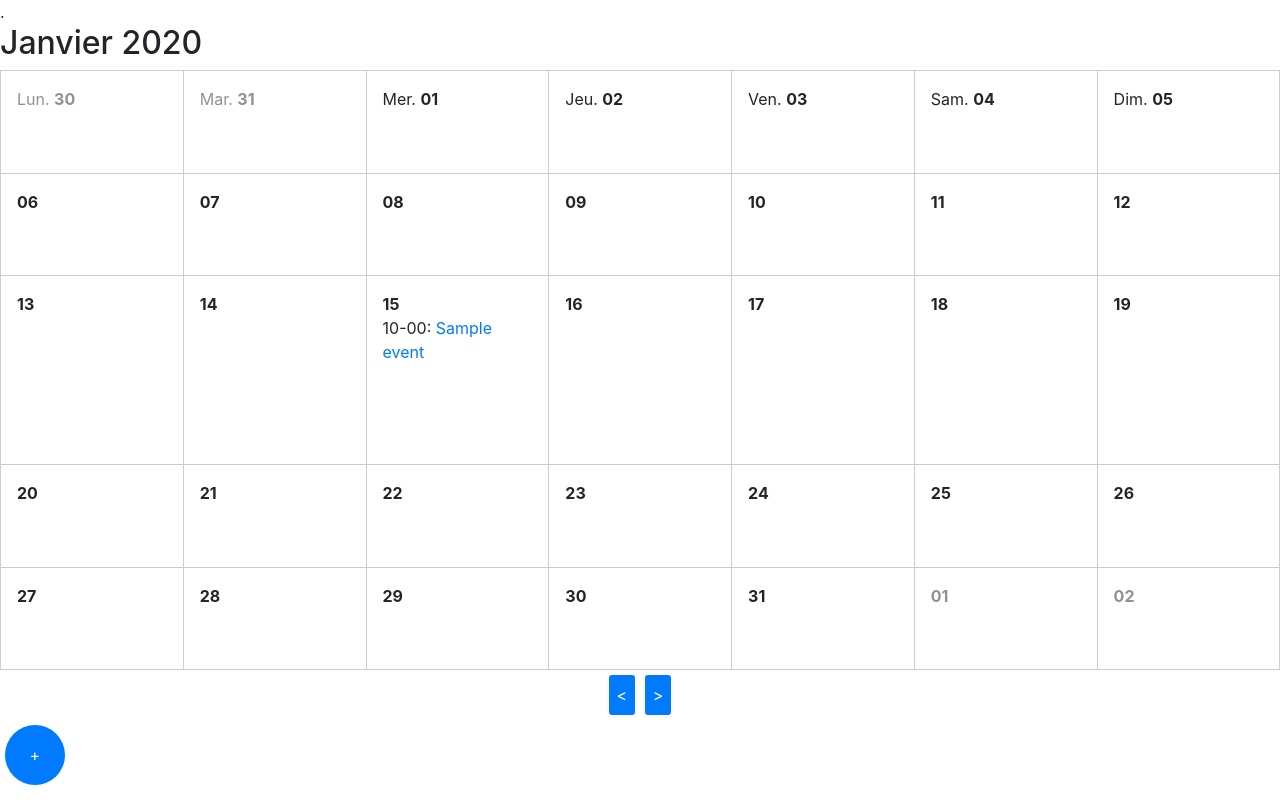
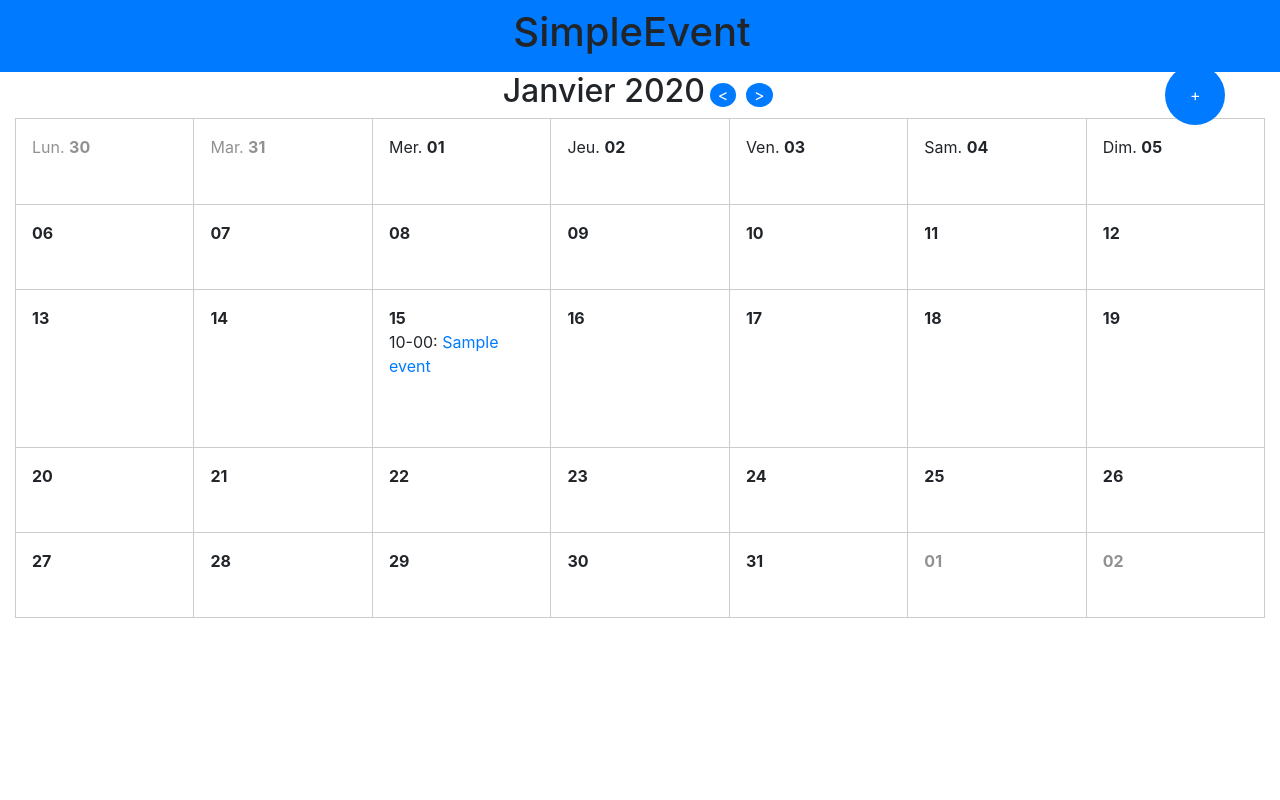
Before and after one commit to benFrom09/SimpleEvent, a PHP site: page / in a window 1280 px wide. Run offline with PHP 8.4, Linux system fonts and the light colour scheme; tables that the repository leaves empty or names only in its code hold one stand-in row (values such as "Sample post").

Commit message:
base simple events

```diff
--- a/public/calendar.css
+++ b/public/calendar.css
@@ -1,6 +1,14 @@
 .w-100 {
     width:100%;
-    height: calc(100vh - 200px);
+    height: calc(100vh - 300px);
+}
+
+.calendar-flex {
+    display:flex;
+    flex-direction: row-reverse;
+    align-items: center;
+    justify-content: center;
+
 }
 
 .calendar td {
@@ -23,6 +31,7 @@
 
 .calendar-btn {
     padding: 0.5rem;
+    line-height: 0.5rem;
     border-radius: 3px;
     background:#007bff;
     color:#fff;
@@ -30,6 +39,10 @@
     text-decoration: none;
 
     box-shadow: 0 6px 10px 0 #0000001a,0 1px 0 #0000001a,0 3px -2px #0003;
+}
+
+.round {
+    border-radius: 50%;
 }
 
 .calendar-btn-add {
@@ -42,6 +55,10 @@
     text-align:center;
 
     text-decoration: none;
+
+    position:absolute;
+    top:60px;
+    right: 50px;
 }
 
 .calendar-btn:hover {
--- a/public/index.php
+++ b/public/index.php
@@ -44,11 +44,8 @@ elseif ($p === "add") {
         $validator = new EventPostValidator();
          $errors = $validator->validate($data);
          if(empty($errors)) {
-            $event->setName($data['name']);
-            $event->setDescription($data['description']);
-            $event->setStartTime(DateTime::createFromFormat('Y-m-d H:i',$data['date'] . " " . $data['start_time'])->format('Y-m-d H:i:s'));
-            $event->setEndTime(DateTime::createFromFormat('Y-m-d H:i',$data['date'] . " " . $data['end_time'])->format('Y-m-d H:i:s'));
             $events = new Events(getPdo());
+            $event = $events->hydrate(new Event(),$data);
             $events->create($event);
             header('location:/index.php?sucess=1');
         }
--- a/src/Calendar/Calendar.php
+++ b/src/Calendar/Calendar.php
@@ -104,8 +104,13 @@ class Calendar
      * @return void
      */
     public function show():void {
-        $content = "<div id=\"Calendar\"> . <h2>{$this->toString()}</h2>
-                    <table class=\"calendar w-100\"";
+        $content = "<div id=\"Calendar\">
+        <div class=\"calendar-flex\">
+            {$this->showNavigation()}
+            <h2>{$this->toString()}</h2>
+        </div>
+            <table class=\"calendar w-100\"";
+
         for($i = 0; $i < $this->getWeeks();$i++) {
             $content .= "<tr>";
             foreach($this->getDays() as $k => $day) {
@@ -177,14 +182,14 @@ class Calendar
      *
      * @return void
      */
-    public function showNavigation():void {
+    public function showNavigation():string {
         $previous = self::_BASE_URI ."?month=" . $this->previous()->getMonth() . "&year=" . $this->previous()->getyear() ;
         $next = self::_BASE_URI ."?month=" . $this->next()->getMonth() . "&year=" . $this->next()->getyear() ;
         $content = "<div class=\"calendar-navigation\">
-                    <a class=\"calendar-btn\" href=\"$previous\">&lt</a>
-                    <a class=\"calendar-btn\" href=\"$next\">&gt</a>
+                    <a class=\"calendar-btn round\" href=\"$previous\">&lt</a>
+                    <a class=\"calendar-btn round\" href=\"$next\">&gt</a>
                     </div>";
-        echo $content;
+        return $content;
     }
 
     /**
--- a/src/Calendar/Events.php
+++ b/src/Calendar/Events.php
@@ -56,4 +56,22 @@ class Events
                         ]);
     }
 
+    public function update(Event $event):bool{
+        $query = $this->pdo->prepare('UPDATE events SET name = ? , description = ?, start_time = ?, end_time = ? WHERE id = ?');
+        return $query->execute([$event->getName(),
+                        $event->getDescription(),
+                        $event->getStartTime()->format('Y-m-d H:i:s'),
+                        $event->getEndTime()->format('Y-m-d H:i:s'),
+                        $event->getId()
+                        ]);
+    }
+
+    public function hydrate(Event $event,array $data = []) {
+            $event->setName($data['name']);
+            $event->setDescription($data['description']);
+            $event->setStartTime(DateTime::createFromFormat('Y-m-d H:i',$data['date'] . " " . $data['start_time'])->format('Y-m-d H:i:s'));
+            $event->setEndTime(DateTime::createFromFormat('Y-m-d H:i',$data['date'] . " " . $data['end_time'])->format('Y-m-d H:i:s'));
+            return $event;
+    }
+
 }
--- a/views/form.php
+++ b/views/form.php
@@ -1,6 +1,6 @@
 <div class="form-group">
     <label for="name">Titre:</label>
-    <input type="text" name="name" id="name" value="<?=isset($data['name']) ? $data['name'] : 'Mon super événement';?> "
+    <input class="form-control" type="text" name="name" id="name" value="<?=isset($data['name']) ? $data['name'] : 'Mon super événement';?> "
         required>
 </div>
 <div class="form-group">
--- a/views/index.php
+++ b/views/index.php
@@ -3,8 +3,9 @@
         les données ont bien été enregistré
     </div>
 <?php endif; ?>
+<div class="container-fluid">
 <?php
 $calendar->show();
-$calendar->showNavigation();
 ?>
 <a class="calendar-btn calendar-btn-add" href="index.php?p=add">+</a>
+</div>
--- a/views/layout.php
+++ b/views/layout.php
@@ -9,6 +9,11 @@
     <title><?= $title;?></title>
 </head>
 <body>
+    <header>
+        <nav class="navbar navbar-nav bg-primary">
+            <h1>SimpleEvent</h1>
+        </nav>
+    </header>
     <?= $content; ?>
 </body>
 </html>
```
